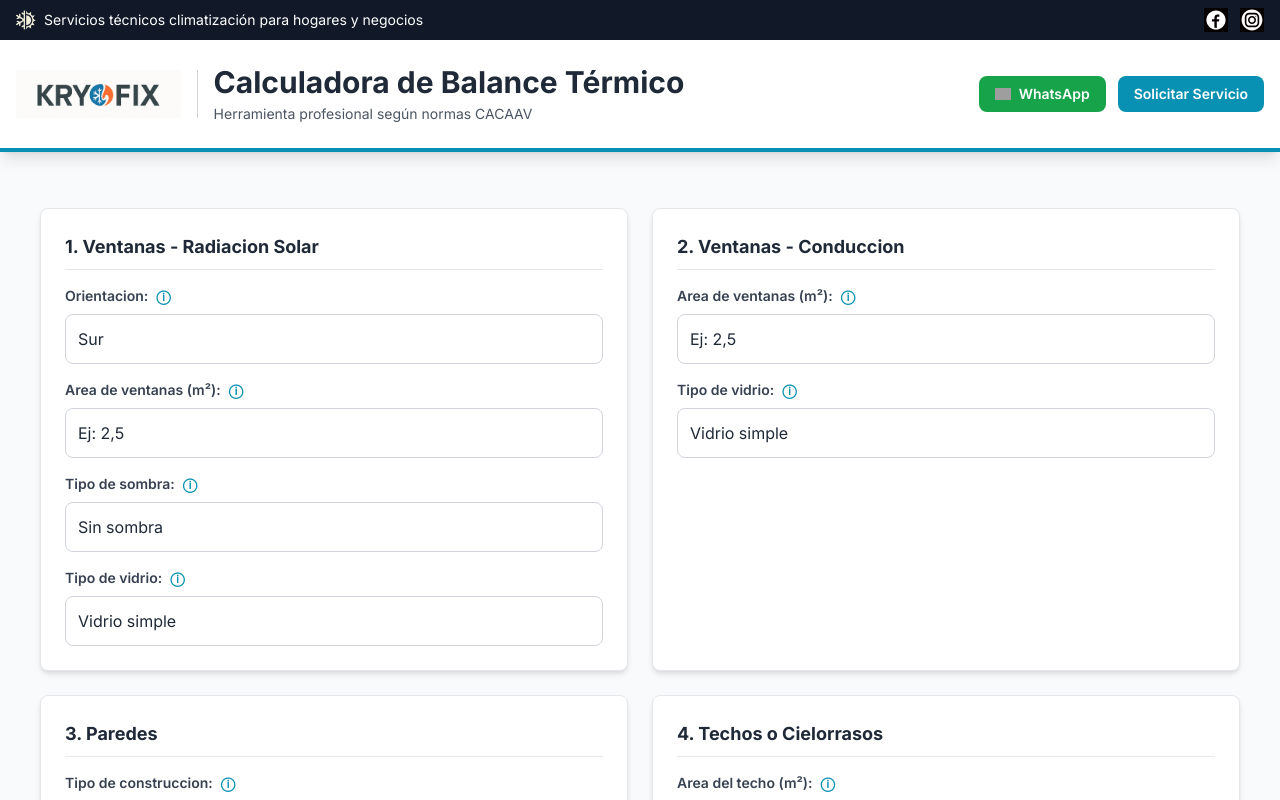
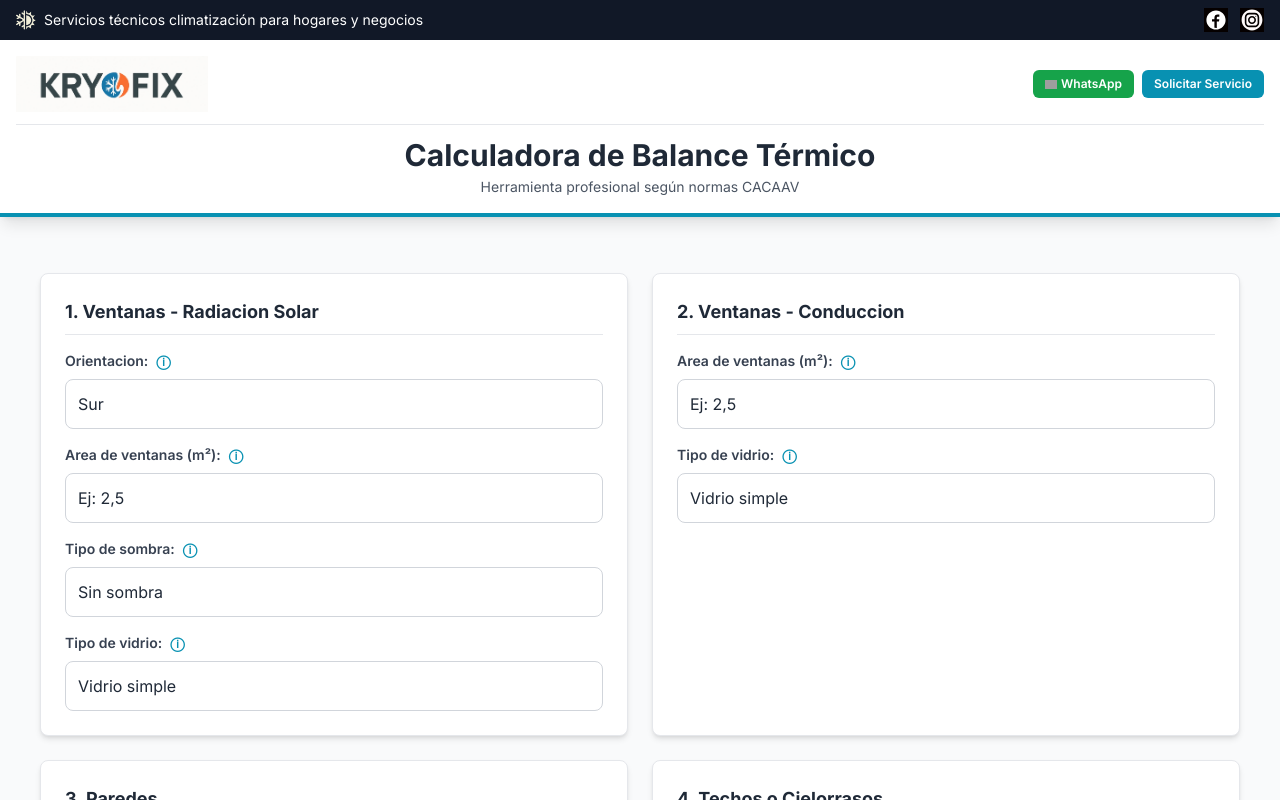
Before and after one commit to mocratus/Kryofix-Website, a Next.js app: page /calculadora in a window 1280 px wide. Shown: the top 800 px of the page. Built offline with nearby package versions, Linux system fonts and the light colour scheme; no server answers; grey boxes are pictures that could not be loaded.

Commit message:
fix: header calculadora mas equilibrado y elegante en movil

```diff
--- a/src/app/calculadora/page.tsx
+++ b/src/app/calculadora/page.tsx
@@ -39,53 +39,55 @@ export default function CalculadoraPage() {
         </div>
 
         {/* Header principal simplificado */}
-        <div className="py-6 px-4">
-          <div className="max-w-7xl mx-auto flex flex-col md:flex-row items-center justify-between gap-4">
-            {/* Logo y título */}
-            <div className="flex items-center gap-4">
-              <Link href="/">
+        <div className="py-4 px-4">
+          <div className="max-w-7xl mx-auto">
+            {/* Fila superior: Logo y botones */}
+            <div className="flex items-center justify-between mb-3">
+              <Link href="/" className="flex-shrink-0">
                 <Image
                   src="/logo-kryofix.png"
                   alt="Logo KryoFix"
-                  width={120}
-                  height={48}
-                  className="h-12 w-auto object-contain hover:opacity-80 transition-opacity"
+                  width={140}
+                  height={56}
+                  className="h-14 w-auto object-contain hover:opacity-80 transition-opacity"
                 />
               </Link>
-              <div className="hidden md:block w-px h-12 bg-gray-300"></div>
-              <div className="text-center md:text-left">
-                <h1 className="text-2xl md:text-3xl font-bold text-gray-800">
-                  Calculadora de Balance Térmico
-                </h1>
-                <p className="text-sm text-gray-600 mt-1">
-                  Herramienta profesional según normas CACAAV
-                </p>
-              </div>
-            </div>
 
-            {/* Botones de acción */}
-            <div className="flex flex-col sm:flex-row gap-3">
+              {/* Botones compactos */}
+              <div className="flex gap-2">
                 <a
                   href="https://wa.me/5491151353079?text=¡Hola!%20Me%20interesa%20conocer%20más%20sobre%20los%20servicios%20de%20KryoFix.%20¿Podrían%20ayudarme?"
                   target="_blank"
                   rel="noopener noreferrer"
-                className="flex items-center gap-2 bg-green-600 text-white px-4 py-2 rounded-lg text-sm font-semibold hover:bg-green-700 transition-colors"
+                  className="flex items-center gap-1 bg-green-600 text-white px-3 py-1.5 rounded-md text-xs font-semibold hover:bg-green-700 transition-colors"
                 >
                   <Image
-                  src="https://img.icons8.com/ios-filled/16/ffffff/whatsapp.png"
+                    src="https://img.icons8.com/ios-filled/12/ffffff/whatsapp.png"
                     alt="WhatsApp"
-                  width={16}
-                  height={16}
-                  className="h-4 w-4 object-contain"
+                    width={12}
+                    height={12}
+                    className="h-3 w-3 object-contain"
                   />
-                <span>WhatsApp</span>
+                  <span className="hidden sm:inline">WhatsApp</span>
                 </a>
                 <Link
                   href="/contacto"
-                className="bg-cyan-600 text-white px-4 py-2 rounded-lg text-sm font-semibold hover:bg-cyan-700 transition-colors text-center"
+                  className="bg-cyan-600 text-white px-3 py-1.5 rounded-md text-xs font-semibold hover:bg-cyan-700 transition-colors"
                 >
-                Solicitar Servicio
+                  <span className="hidden sm:inline">Solicitar Servicio</span>
+                  <span className="sm:hidden">Contacto</span>
                 </Link>
+              </div>
+            </div>
+
+            {/* Fila inferior: Título centrado */}
+            <div className="text-center border-t border-gray-200 pt-3">
+              <h1 className="text-xl sm:text-2xl md:text-3xl font-bold text-gray-800 mb-1">
+                Calculadora de Balance Térmico
+              </h1>
+              <p className="text-xs sm:text-sm text-gray-600">
+                Herramienta profesional según normas CACAAV
+              </p>
             </div>
           </div>
         </div>
```
Lines whose indentation alone changed are shown as unchanged.
